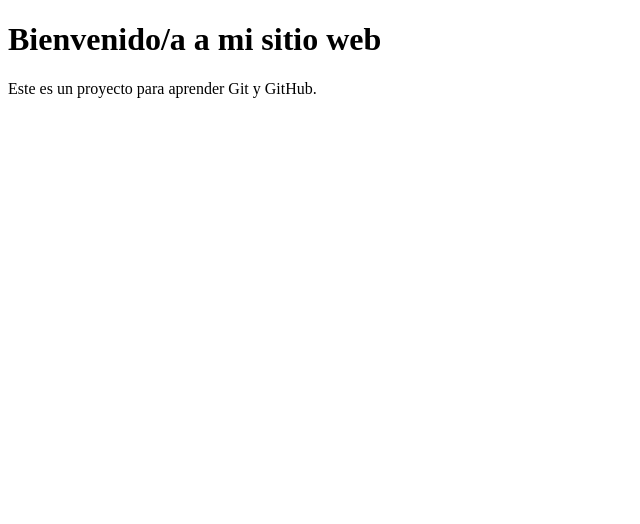
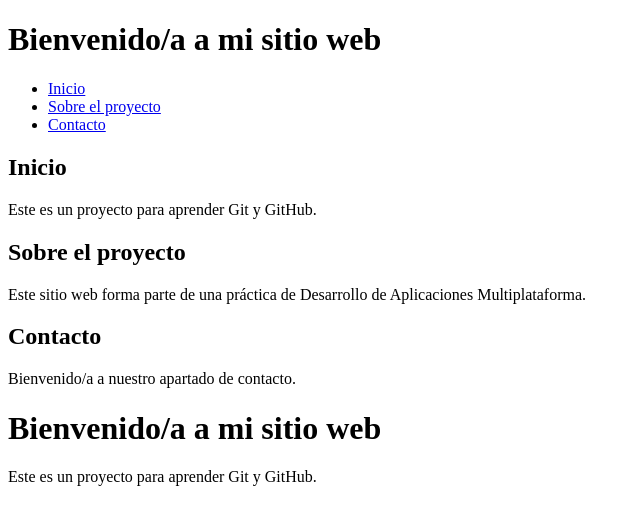
Before and after one commit to LidiaTorres-Code/proyecto-git-dam, a plain HTML site: page index.html in a window 1280 px wide. Shown: the whole page, without its empty margins (0-640 px from the left). Drawn offline with Linux system fonts and the light colour scheme.

Commit message:
Añadir menú de navegación

```diff
--- a/index.html
+++ b/index.html
@@ -1,3 +1,42 @@
+
+<!DOCTYPE html>
+<html lang="es">
+<head>
+    <meta charset="UTF-8">
+    <meta name="viewport" content="width=device-width, initial-scale=1.0">
+    <title>Mi Proyecto Web</title>
+</head>
+<body>
+    <header>
+        <h1>Bienvenido/a a mi sitio web</h1>
+
+        <nav>
+            <ul>
+                <li><a href="#inicio">Inicio</a></li>
+                <li><a href="#proyecto">Sobre el proyecto</a></li>
+                <li><a href="#contacto">Contacto</a></li>
+            </ul>
+        </nav>
+    </header>
+
+    <main>
+        <section id="inicio">
+            <h2>Inicio</h2>
+            <p>Este es un proyecto para aprender Git y GitHub.</p>
+        </section>
+
+        <section id="proyecto">
+            <h2>Sobre el proyecto</h2>
+            <p>Este sitio web forma parte de una práctica de Desarrollo de Aplicaciones Multiplataforma.</p>
+        </section>
+
+        <section id="contacto">
+            <h2>Contacto</h2>
+            <p>Bienvenido/a a nuestro apartado de contacto.</p>
+        </section>
+    </main>
+</body>
+</html>
 <!DOCTYPE html>
 <html lang="es">
 <head>
```
